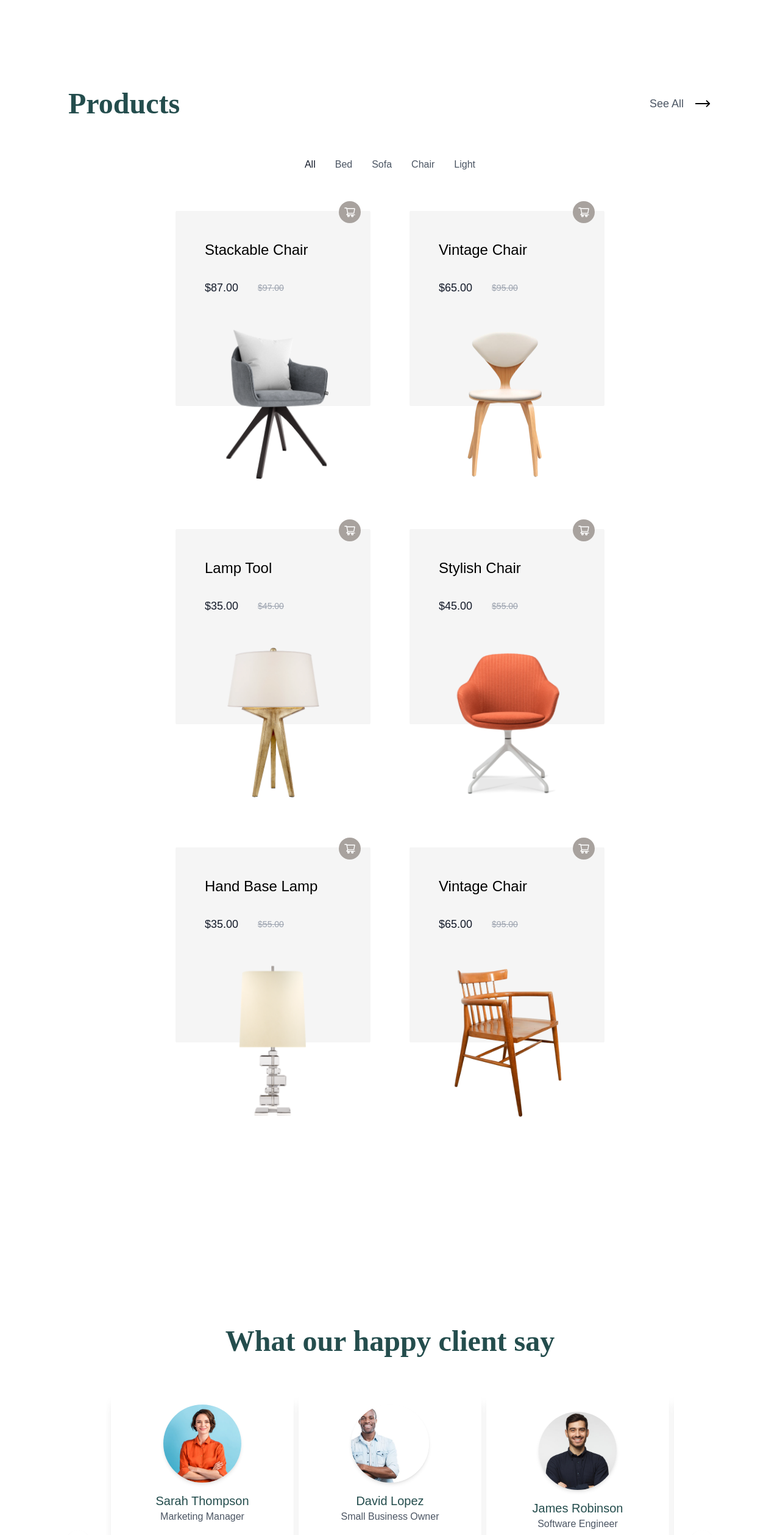
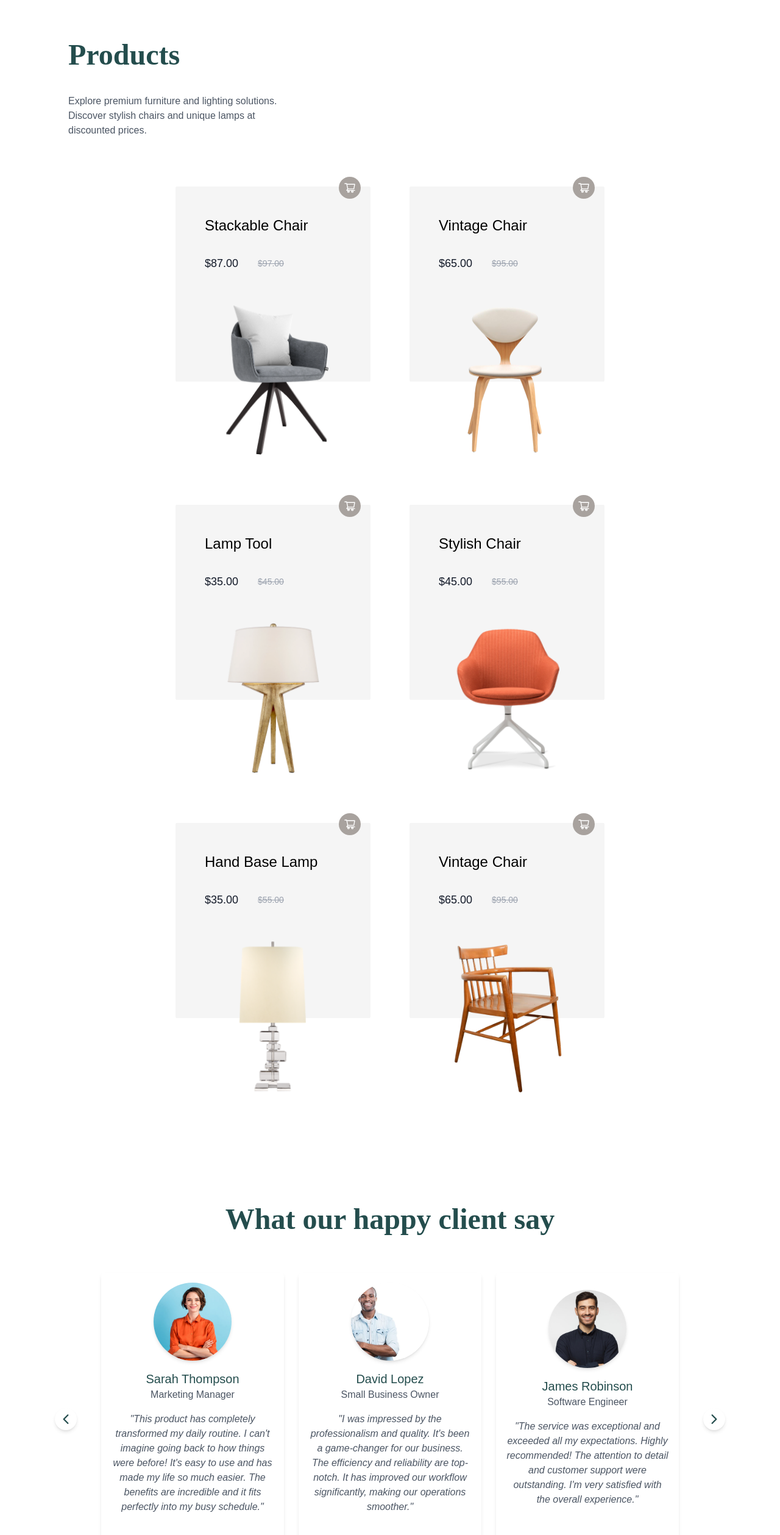
Before and after one commit to salihdhaifullah/Furni-shop, a React (Vite) app: page / in a window 1280 px wide. Shown: the part 2382-4900 px from the top of the page at 61% size. Built offline with nearby package versions, Linux system fonts and the light colour scheme; grey boxes are pictures that could not be loaded.

Commit message:
fixed cut of shadow, removed carousel arrows, removed caregories and see all and decreased gaps accross sections

```diff
--- a/index.html
+++ b/index.html
@@ -45,7 +45,7 @@
                 else Open()
             })
 
-      document.addEventListener("click", () => Close(), { capture: true })
+            document.addEventListener("click", () => Close(), {capture: true})
         }
 
 
@@ -56,9 +56,9 @@
             const container = document.getElementById("scroll-container")
 
             function getMaxTimes() {
-        if (container.offsetWidth === 316) {
+                if (container.offsetWidth === 324) {
                     return 4;
-        } else if (container.offsetWidth === 624) {
+                } else if (container.offsetWidth === 648) {
                     return 3;
                 } else {
                     return 2;
@@ -70,13 +70,13 @@
                 if (times === 0) times = getMaxTimes();
                 else times--;
 
-        container.scrollTo({ left: times * 308, behavior: 'smooth' });
+                container.scrollTo({left: times * 324, behavior: 'smooth'});
             }
 
             function goForward() {
                 if (times === getMaxTimes()) times = 0;
                 else times++;
-        container.scrollTo({ left: times * 308, behavior: 'smooth' });
+                container.scrollTo({left: times * 324, behavior: 'smooth'});
             }
 
 
--- a/src/App.tsx
+++ b/src/App.tsx
@@ -11,12 +11,12 @@ function App() {
   return (
     <div className="relative overflow-hidden bg-white">
       <Header />
-      <main className="flex flex-col gap-40">
-        <div className="flex flex-col mb-14">
+      <main className="flex flex-col lg:gap-32 md:gap-28 gap-20 lg:mb-28 md:mb-20 sm:mb-12">
+        <div className="flex flex-col lg:gap-24 md:gap-20 sm:gap-12 gap-6">
           <Hero />
           <Companies />
         </div>
-        <div className="flex flex-col gap-40 px-8 sm:px-12 md:px-20 lg:px-28 mb-40">
+        <div className="flex flex-col lg:gap-32 md:gap-28 gap-20 px-8 sm:px-12 md:px-20 lg:px-28">
           <Deals />
           <AboutUs />
           <Products />
--- a/src/components/Companies.tsx
+++ b/src/components/Companies.tsx
@@ -8,7 +8,7 @@ const Companies = () => {
     ];
 
     return (
-        <div className="bg-gray-100 py-8 text-center w-full mt-20 px-8 sm:px-12 md:px-20 lg:px-28">
+        <div className="bg-gray-100 py-8 text-center w-full px-8 sm:px-12 md:px-20 lg:px-28">
             <h2 className="lg:text-lg sm:text-base text-sm mb-8 font-bold">TRUSTED BY OVER 1K+ COMPANIES</h2>
             <div className="flex justify-between items-center">
                 {companiesLogos.map((logo, index) => (
--- a/src/components/Deals.tsx
+++ b/src/components/Deals.tsx
@@ -3,7 +3,7 @@ import { FaRegCalendar, FaRegStar } from "react-icons/fa";
 
 const Deals = () => {
   return (
-    <div className="gap-10 sm:justify-between w-full flex sm:flex-row flex-col flex-wrap sm:items-end items-center justify-center">
+    <div className="gap-10 sm:justify-between w-full flex sm:flex-row flex-col flex-wrap sm:items-end items-center justify-center pt-14">
 
       <div className="flex flex-col gap-4 sm:mb-0 mb-2 w-60 items-center sm:items-start">
         <div className="flex-col flex justify-center title-font text-3xl sm:text-4xl lg:text-5xl font-bold text-primary">
--- a/src/components/Footer.tsx
+++ b/src/components/Footer.tsx
@@ -2,7 +2,7 @@ import { FaFacebookF, FaInstagram, FaLinkedinIn, FaTwitter } from "react-icons/f
 
 const Footer = () => {
   return (
-    <div id="contact" className="bg-primary px-8 sm:px-12 md:px-20 lg:px-28 py-14">
+    <div id="contact" className="bg-primary px-8 sm:px-12 md:px-20 lg:px-28 py-14 mt-12">
       <div className="grid md:grid-cols-2 grid-cols-1 justify-between gap-4">
         <div className="flex items-center justify-start">
           <h1 className="text-white text-3xl">Start your business today for $0+ state fees.</h1>
--- a/src/components/Products.tsx
+++ b/src/components/Products.tsx
@@ -1,4 +1,3 @@
-import { HiArrowLongRight } from "react-icons/hi2";
 import { AiOutlineShoppingCart } from "react-icons/ai";
 
 const Products = () => {
@@ -47,26 +46,14 @@ const Products = () => {
     ]
 
     return (
-    <div id="products" className="flex flex-col pt-14">
+        <div id="products" className="flex flex-col pt-14 gap-20">
 
-      <div className="flex sm:flex-row flex-col gap-8 items-center lg:justify-between justify-evenly w-full mb-16">
-        <h1 className="title-font text-3xl sm:text-4xl lg:text-5xl font-bold text-primary">Products</h1>
-        <div className="flex flex-row items-center gap-4">
-          <p className="text-lg text-gray-600">See All</p>
-          <HiArrowLongRight className="text-3xl" />
-        </div>
+            <div className="flex justify-evenly lg:items-start items-center flex-col gap-10">
+                <h2 className="title-font text-3xl sm:text-4xl lg:text-5xl font-bold text-primary">Products</h2>
+                <p className="text-gray-600 sm:max-w-sm max-w-xs lg:text-start text-center">Explore premium furniture and lighting solutions. Discover stylish chairs and unique lamps at discounted prices.</p>
             </div>
 
-      <div className="flex justify-center items-center gap-8">
-        <p className="text-gray-900">All</p>
-        <p className="text-gray-600">Bed</p>
-        <p className="text-gray-600">Sofa</p>
-        <p className="text-gray-600">Chair</p>
-        <p className="text-gray-600">Light</p>
-      </div>
-
-
-      <div className="flex flex-row flex-wrap items-center justify-center gap-x-16 gap-y-20 py-16">
+            <div className="flex flex-row flex-wrap items-center justify-center gap-x-16 gap-y-20">
                 {products.map((product, index) => (
                     <div key={index} className="flex flex-col justify-center items-center">
                         <div className="bg-neutral-100 p-12 gap-8 rounded-sm w-[20vw] h-[20vw] min-w-sm min-w-80 min-h-80 flex flex-col relative">
@@ -77,10 +64,10 @@ const Products = () => {
                             </div>
 
                             <div className="absolute -top-4 right-4 rounded-full bg-stone-400 p-2 text-center">
-                <AiOutlineShoppingCart className="text-xl text-white"/>
+                                <AiOutlineShoppingCart className="text-xl text-white" />
                             </div>
                         </div>
-            <img src={product.img} alt={product.name} height={250} className="-mt-[40%] z-10 h-[250px]"/>
+                        <img src={product.img} alt={product.name} height={250} className="-mt-[40%] z-10 h-[250px]" />
                     </div>
                 ))}
             </div>
--- a/src/components/Testimonials.tsx
+++ b/src/components/Testimonials.tsx
@@ -37,23 +37,22 @@ const Testimonials = () => {
 
 
     return (
-    <div className="bg-white rounded-md">
+        <div className="pt-14">
 
-      <div className="flex justify-center items-center flex-col gap-6 mt-24">
-        <div className="flex justify-center items-center flex-col md:mt-0 mt-40 pt-6">
+            <div className="flex justify-center items-center flex-col gap-6">
+                <div className="flex justify-center items-center flex-col">
                     <h1 className="text-center title-font text-3xl sm:text-4xl lg:text-5xl font-bold text-primary">What our happy client say</h1>
                 </div>
 
                 <div className="relative">
-          {/* 36*36 */}
-          <div id="testimonial-go-back" className="absolute sm:-left-16 -left-0 top-[20%] bottom-[20%] sm:top-1/2 sm:bottom-1/2 z-20 hover:bg-primary shadow-md bg-white rounded-full cursor-pointer w-9 h-9 text-2xl hover:text-white text-primary flex items-center justify-center">
+                    <div id="testimonial-go-back" className="absolute lg:-left-16 -left-8 top-1/2 bottom-1/2 z-20 hover:bg-primary shadow-md bg-white rounded-full cursor-pointer w-9 h-9 text-2xl hover:text-white text-primary sm:flex hidden items-center justify-center">
                         <IoIosArrowBack />
                     </div>
 
-          <div id="scroll-container" className="relative xl:w-[932px] md:w-[624px] w-[316px] overflow-x-auto px-2 hide-scroll-bar">
-            <div id="total-container" className="flex flex-row py-10 relative w-[1548px] gap-2">
+                    <div id="scroll-container" className="relative xl:w-[972px] md:w-[648px] w-[324px] overflow-x-auto hide-scroll-bar">
+                        <div id="total-container" className="flex flex-row py-10 relative w-[1620px] gap-6 px-3">
                             {testimonials.map((testimonial, index) => (
-                <div key={index} id={`testimonial-${index}`} className="flex gap-4 flex-col w-[300px] bg-white rounded-md shadow-lg p-4 justify-center items-center">
+                                <div key={index} id={`testimonial-${index}`} className="flex gap-4 flex-col w-[300px] bg-white rounded-md shadow-md p-4 justify-center items-center">
                                     <img src={testimonial.img} alt={testimonial.name} className="rounded-full shadow-md w-32 h-32 object-cover" />
 
                                     <div className="flex flex-col justify-center gap-4">
@@ -72,7 +71,7 @@ const Testimonials = () => {
 
                     </div>
 
-          <div id="testimonial-go-forward" className="absolute sm:-right-16 -right-0 top-[20%] bottom-[20%] sm:top-1/2 sm:bottom-1/2 z-20 hover:bg-primary shadow-md bg-white rounded-full cursor-pointer w-9 h-9 text-2xl hover:text-white text-primary flex items-center justify-center">
+                    <div id="testimonial-go-forward" className="absolute lg:-right-16 -right-8 top-1/2 bottom-1/2 z-20 hover:bg-primary shadow-md bg-white rounded-full cursor-pointer w-9 h-9 text-2xl hover:text-white text-primary sm:flex hidden items-center justify-center">
                         <IoIosArrowForward />
                     </div>
 
```
Also changed, not shown: src/components/AboutUs.tsx (line endings or trailing spaces). Lines whose indentation alone changed are shown as unchanged.
